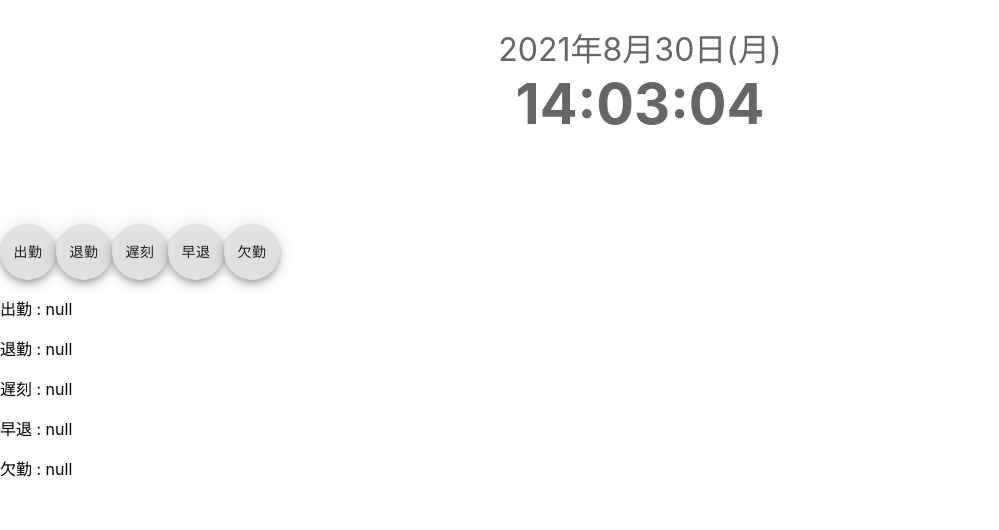
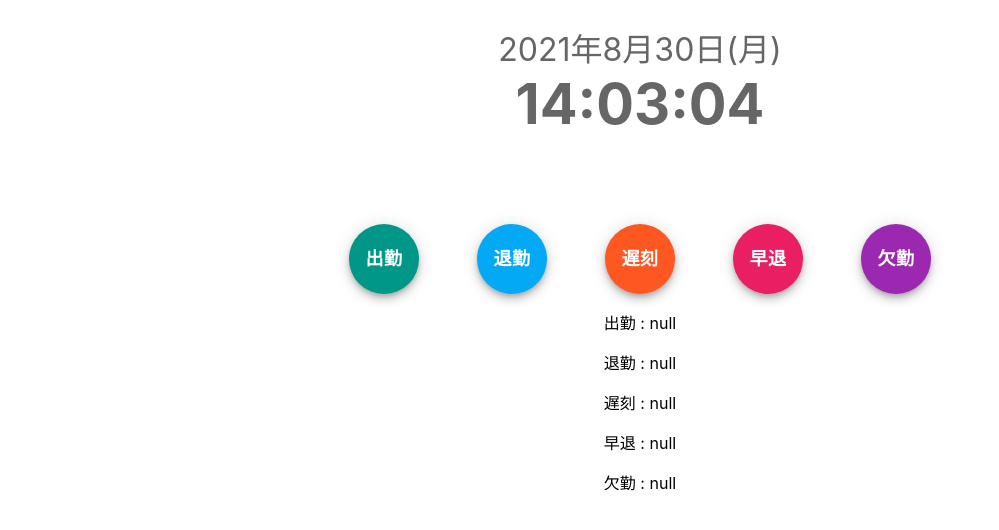
Before and after one commit to Arimuuuura/react-kint, a React (Create React App) app in the folder kint/: page / in a window 1280 px wide. Shown: the top 530 px of the page, without its empty margins (0-999 px from the left). Built offline with nearby package versions, Linux system fonts and the light colour scheme.

Commit message:
button にスタイル適用

```diff
--- a/kint/src/components/ui/Button.jsx
+++ b/kint/src/components/ui/Button.jsx
@@ -1,10 +1,69 @@
 import React, { useState } from 'react'
 import { Fab } from '@material-ui/core';
+import { makeStyles, createStyles } from '@material-ui/core/styles';
 import { TimeData } from '../TimeData';
 import { Stamped } from './Stamped';
 
+const useStyles = makeStyles((theme) =>
+  createStyles({
+    Attendance: {
+      backgroundColor: '#009688',
+      '&:hover': {
+        backgroundColor: '#80cbc4',
+      }
+    },
+    Leaving: {
+      backgroundColor: '#03a9f4',
+      '&:hover': {
+        backgroundColor: '#81d4fa',
+      }
+    },
+    Behind: {
+      backgroundColor: '#ff5722',
+      '&:hover': {
+        backgroundColor: '#ffab91',
+      }
+    },
+    LeaveEarly: {
+      backgroundColor: '#e91e63',
+      '&:hover': {
+        backgroundColor: '#f48fb1',
+      }
+    },
+    Absence: {
+      backgroundColor: '#9c27b0',
+      '&:hover': {
+        backgroundColor: '#ce93d8',
+      }
+    },
+    container: {
+      width: '100%',
+      textAlign: 'center',
+    },
+    buttonContainer: {
+      width: '50%',
+      textAlign: 'center',
+      display: 'flex',
+      flexWrap: 'wrap',
+      justifyContent: 'space-around',
+      margin: '0 auto',
+      '& .MuiFab-root': {
+        width: '70px',
+        height: '70px',
+        '& .MuiFab-label': {
+          color: 'white',
+          fontSize: '18px',
+          fontWeight: 'bold',
+        }
+      }
+    }
+  })
+);
+
 export const Button = () => {
   // console.log('button');
+
+  const classes = useStyles();
 
   const [isStamp, setIsStamp] = useState(true)
   const { nowTime } = TimeData();
@@ -15,15 +74,15 @@ export const Button = () => {
   }
 
   return (
-    <>
-      <div>
-        <Fab onClick={ onClickTime }>出勤</Fab>
-        <Fab onClick={ onClickTime }>退勤</Fab>
-        <Fab onClick={ onClickTime }>遅刻</Fab>
-        <Fab onClick={ onClickTime }>早退</Fab>
-        <Fab onClick={ onClickTime }>欠勤</Fab>
+    <div className={classes.container}>
+      <div className={classes.buttonContainer}>
+        <Fab className={classes.Attendance} onClick={ onClickTime }>出勤</Fab>
+        <Fab className={classes.Leaving} onClick={ onClickTime }>退勤</Fab>
+        <Fab className={classes.Behind} onClick={ onClickTime }>遅刻</Fab>
+        <Fab className={classes.LeaveEarly} onClick={ onClickTime }>早退</Fab>
+        <Fab className={classes.Absence} onClick={ onClickTime }>欠勤</Fab>
       </div>
       <Stamped isStamp={isStamp} />
-    </>
+    </div>
   )
 }
```
